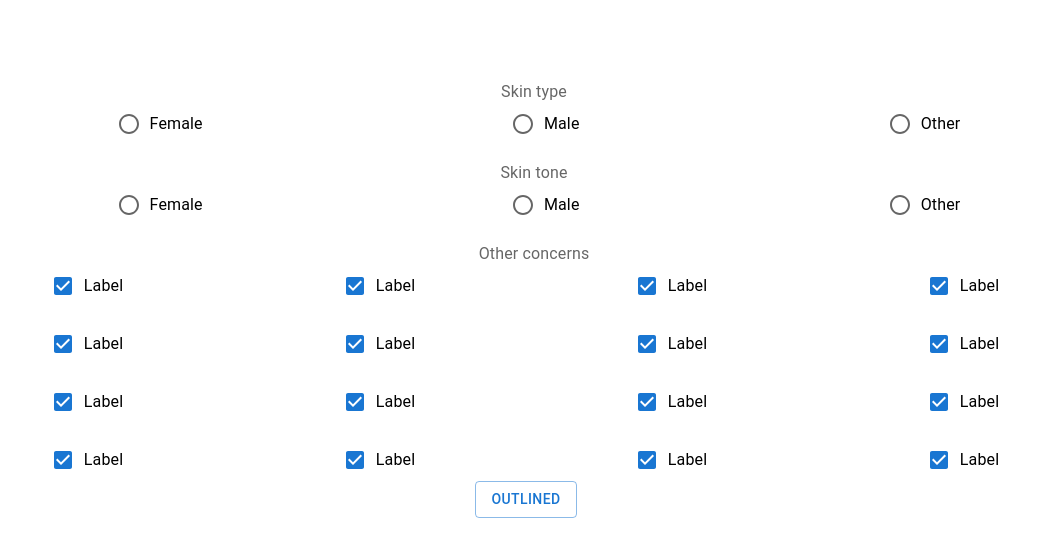
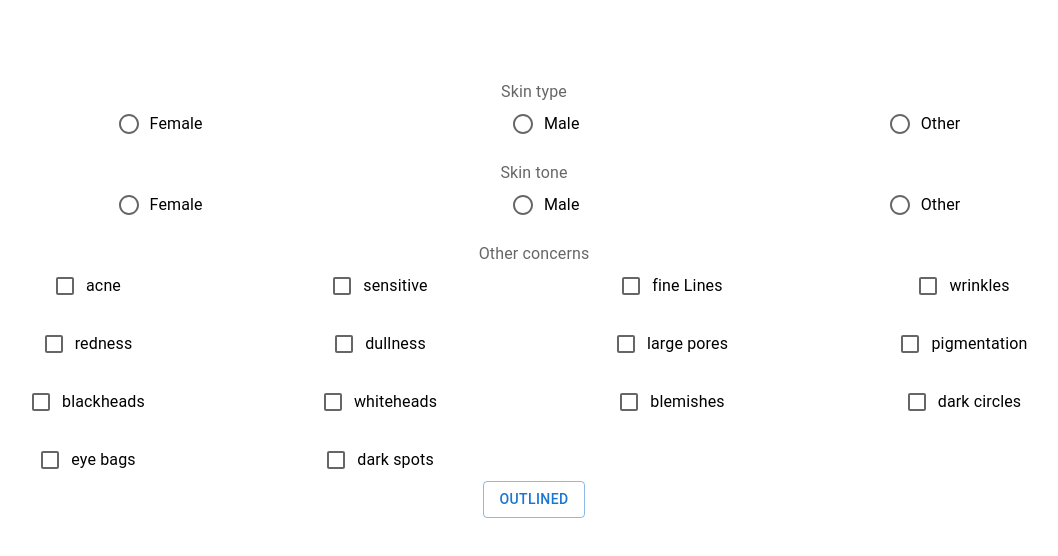
Before and after one commit to Randon-Myntra-HackerRamp-21/Skyn, a React (Create React App) app in the folder frontend/: page /form in a window 1280 px wide. Shown: the top 556 px of the page, without its empty margins (106-1164 px from the left). Built offline with nearby package versions, Linux system fonts and the light colour scheme.

Commit message:
Added controller to form. #7

```diff
--- a/frontend/src/views/Form.jsx
+++ b/frontend/src/views/Form.jsx
@@ -1,4 +1,4 @@
-import React, { useState, useRef, useCallback, useEffect } from "react";
+import React, { useState, setState, useRef, useCallback, useEffect } from "react";
 import CssBaseline from '@mui/material/CssBaseline';
 import Container from '@mui/material/Container';
 import Grid from '@mui/material/Grid';
@@ -32,7 +32,18 @@ import Button from '@mui/material/Button';
 const Form = () => {
 
 
-
+    const [features, setFeatures] = useState({normal:false, dry:false, oily:false, combination:false,
+    acne:false, sensitive:false, fineLines:false, wrinkles:false,
+    "redness":false, dull:false, pore:false, pigmentation:false,
+    blackheads:false, whiteheads:false, blemishes:false, darkCircles:false,
+    eyeBags:false, darkSpots:false});
+    const handleChange = (event) => {
+    setFeatures({
+      ...features,
+      [event.target.name]: event.target.checked,
+    });
+    console.log(features)
+  };
     return (<Container fixed sx={{ p: 10, textAlign:"center" }}>
 
         {/* <FormControl component="fieldset" > */}
@@ -68,65 +79,61 @@ const Form = () => {
             <FormLabel component="legend">Other concerns</FormLabel>
             <Grid container spacing={2}>
                 <Grid item xs={3}>
-                    <FormControlLabel control={<Checkbox defaultChecked />} label="Label" />
+                    <FormControlLabel control={<Checkbox checked={features.acne} onChange={handleChange} name = "acne" />} label="acne" />
                 </Grid>
                 <Grid item xs={3}>
-                    <FormControlLabel control={<Checkbox defaultChecked />} label="Label" />
+                    <FormControlLabel control={<Checkbox checked={features.sensitive} onChange={handleChange}  name = "sensitive"/>} label="sensitive" />
                 </Grid>
                 <Grid item xs={3}>
-                    <FormControlLabel control={<Checkbox defaultChecked />} label="Label" />
+                    <FormControlLabel control={<Checkbox checked={features.fineLines} onChange={handleChange} name = "fineLines"/>} label="fine Lines" />
                 </Grid>
                 <Grid item xs={3}>
-                    <FormControlLabel control={<Checkbox defaultChecked />} label="Label" />
+                    <FormControlLabel control={<Checkbox checked={features.wrinkles} onChange={handleChange} name="wrinkles" />} label="wrinkles" />
                 </Grid>
 
 
 
                 <Grid item xs={3}>
-                    <FormControlLabel control={<Checkbox defaultChecked />} label="Label" />
+                    <FormControlLabel control={<Checkbox checked={features.redness} onChange={handleChange} name = "redness" />} label="redness" />
                 </Grid>
                 <Grid item xs={3}>
-                    <FormControlLabel control={<Checkbox defaultChecked />} label="Label" />
+                    <FormControlLabel control={<Checkbox checked={features.dull} onChange={handleChange} name = "dullness" />} label="dullness" />
                 </Grid>
                 <Grid item xs={3}>
-                    <FormControlLabel control={<Checkbox defaultChecked />} label="Label" />
+                    <FormControlLabel control={<Checkbox checked={features.pore} onChange={handleChange} name="pore"/>} label="large pores" />
                 </Grid>
                 <Grid item xs={3}>
-                    <FormControlLabel control={<Checkbox defaultChecked />} label="Label" />
+                    <FormControlLabel control={<Checkbox checked={features.pigmentation} onChange={handleChange} name="pigmentation" />} label="pigmentation" />
                 </Grid>
 
 
 
                 <Grid item xs={3}>
-                    <FormControlLabel control={<Checkbox defaultChecked />} label="Label" />
+                    <FormControlLabel control={<Checkbox checked={features.blackheads} onChange={handleChange} name = "blackheads" />} label="blackheads" />
                 </Grid>
                 <Grid item xs={3}>
-                    <FormControlLabel control={<Checkbox defaultChecked />} label="Label" />
+                    <FormControlLabel control={<Checkbox checked={features.whiteheads} onChange={handleChange} name="whiteheads" />} label="whiteheads" />
                 </Grid>
                 <Grid item xs={3}>
-                    <FormControlLabel control={<Checkbox defaultChecked />} label="Label" />
+                    <FormControlLabel control={<Checkbox checked={features.blemishes} onChange={handleChange} name = "blemishes" />} label="blemishes" />
                 </Grid>
                 <Grid item xs={3}>
-                    <FormControlLabel control={<Checkbox defaultChecked />} label="Label" />
+                    <FormControlLabel control={<Checkbox checked={features.darkCircles} onChange={handleChange} name="darkCircles" />} label="dark circles" />
                 </Grid>
 
 
 
                 <Grid item xs={3}>
-                    <FormControlLabel control={<Checkbox defaultChecked />} label="Label" />
+                    <FormControlLabel control={<Checkbox checked={features.eyeBags} onChange={handleChange} name = "eyeBags"/>} label="eye bags" />
                 </Grid>
                 <Grid item xs={3}>
-                    <FormControlLabel control={<Checkbox defaultChecked />} label="Label" />
-                </Grid>
-                <Grid item xs={3}>
-                    <FormControlLabel control={<Checkbox defaultChecked />} label="Label" />
-                </Grid>
-                <Grid item xs={3}>
-                    <FormControlLabel control={<Checkbox defaultChecked />} label="Label" />
+                    <FormControlLabel control={<Checkbox checked={features.darkSpots} onChange={handleChange} name = "darkSpots" />} label="dark spots" />
                 </Grid>
 
-                <Button variant="outlined" sx = {{ m:"auto"}}>Outlined</Button>
+
+
             </Grid>
+            <Button variant="outlined" sx = {{ m:"auto"}}>Outlined</Button>
 
 
 
```
